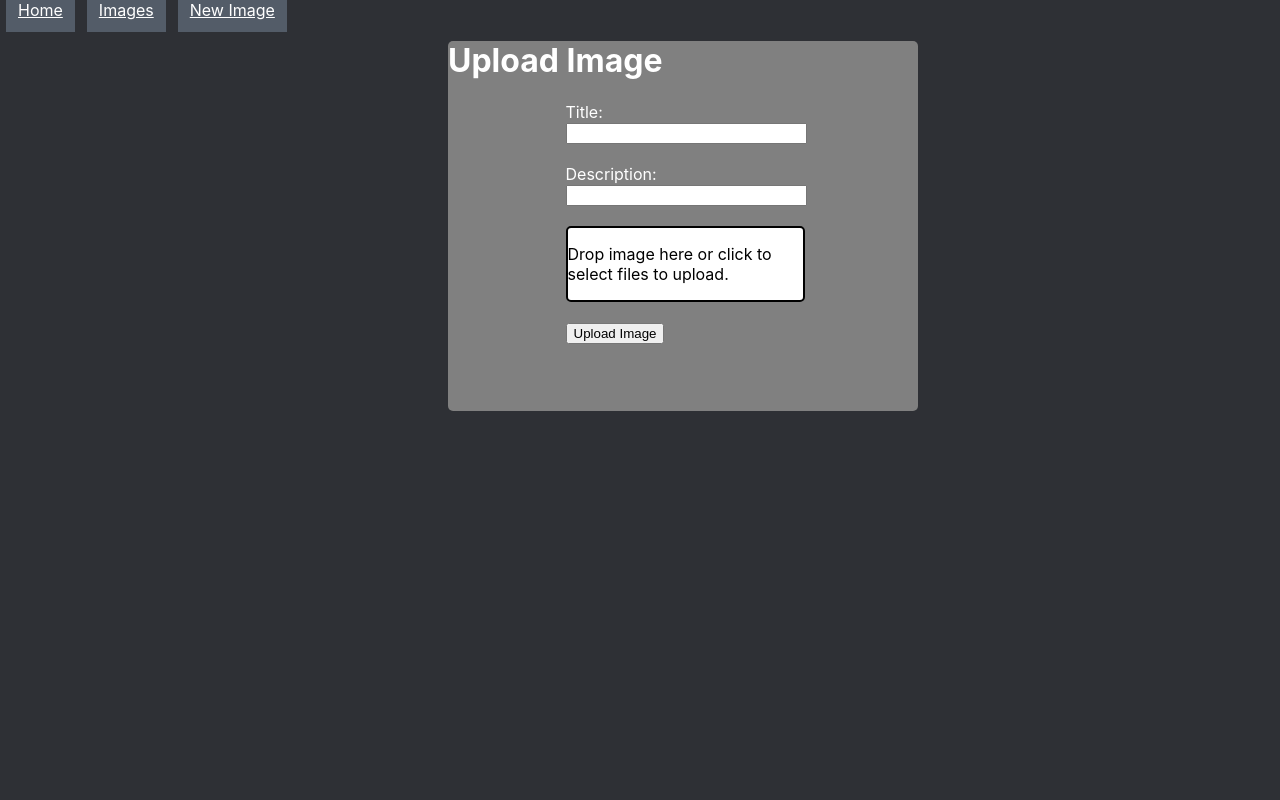
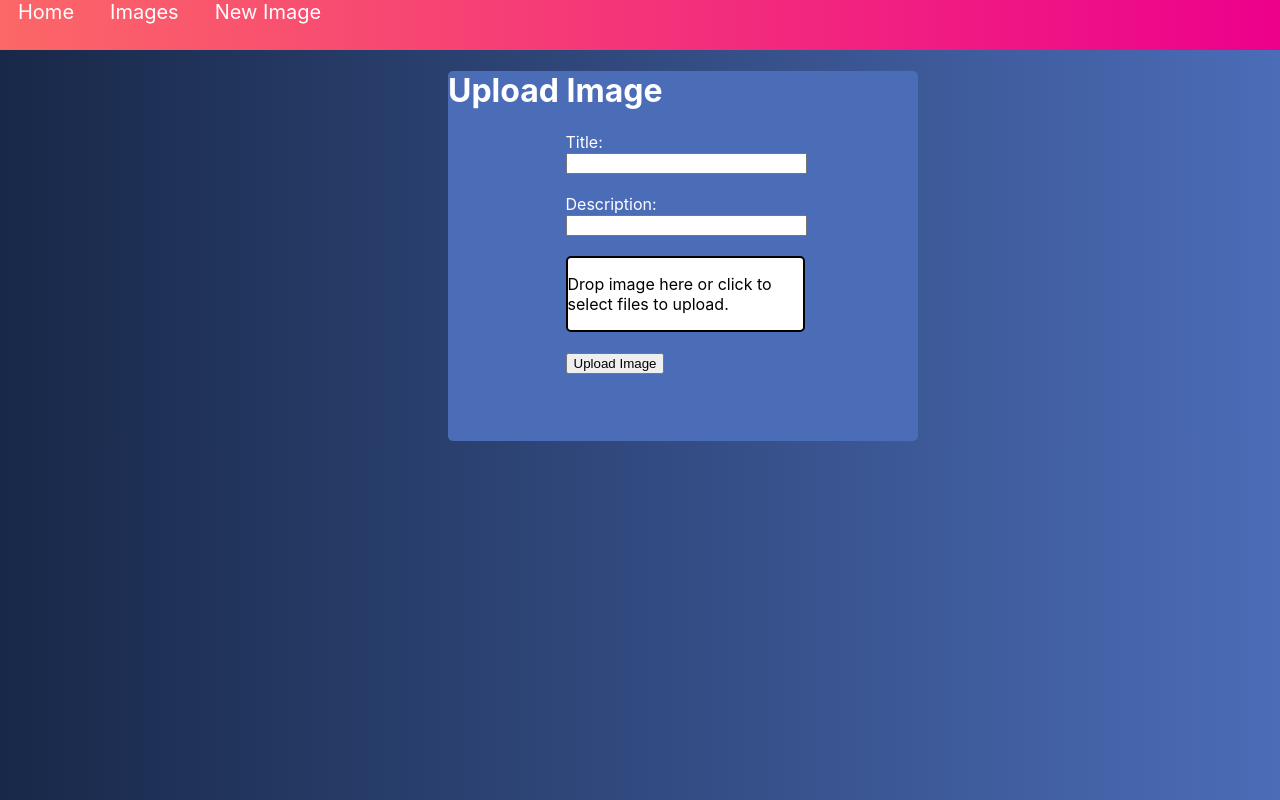
Before and after one commit to vineshpersaud/imager, a React (Create React App) app in the folder client/: page /images/new in a window 1280 px wide. Built offline with nearby package versions, Linux system fonts and the light colour scheme.

Commit message:
update style

```diff
--- a/client/src/components/CommentCard.css
+++ b/client/src/components/CommentCard.css
@@ -1,5 +1,5 @@
 .comment{
-  background-color: #535c68;
+  background-color: #4b6cb7;
   border-radius:15px 15px 15px 0px;
   width: 25%;
   margin-left: 140px;
--- a/client/src/components/ImageCard.css
+++ b/client/src/components/ImageCard.css
@@ -2,7 +2,7 @@
   float: left;
   margin: 1%;
 
-  background: #535c68;
+  background: #182848;
   width: 400px;
   height: 15%;
   box-shadow: 0 1px 3px rgba(0,0,0,0.12), 0 1px 2px rgba(0,0,0,0.24);
--- a/client/src/components/NavBar.css
+++ b/client/src/components/NavBar.css
@@ -1,9 +1,18 @@
 .navbar a{
-  width: 100px;
+ width: 100px;
+ height: 100%;
  padding: 12px;
- margin: 0 6px 6px;
- background: #535c68;
+ margin:6px;
+ padding-top: 10px;
  textDecoration: none;
  color: white;
+ text-decoration: none;
+ font-size: 20px;
+}
 
+.navbar{
+  background: #ec008c;  /* fallback for old browsers */
+  background: -webkit-linear-gradient(to right, #fc6767, #ec008c);  /* Chrome 10-25, Safari 5.1-6 */
+  background: linear-gradient(to right, #fc6767, #ec008c); /* W3C, IE 10+/ Edge, Firefox 16+, Chrome 26+, Opera 12+, Safari 7+ */
+  height:50px;
 }
--- a/client/src/containers/ImageForm.css
+++ b/client/src/containers/ImageForm.css
@@ -20,7 +20,7 @@
 }
 
 .formcard{
-  background-color: gray;
+  background-color: #4b6cb7;
   width: 470px;
   height: 370px;
   margin-left: 35%;
--- a/client/src/index.css
+++ b/client/src/index.css
@@ -1,6 +1,9 @@
 body {
+  background: #4b6cb7;  /* fallback for old browsers */
+  background: -webkit-linear-gradient(to right, #182848, #4b6cb7);  /* Chrome 10-25, Safari 5.1-6 */
+  background: linear-gradient(to right, #182848, #4b6cb7); /* W3C, IE 10+/ Edge, Firefox 16+, Chrome 26+, Opera 12+, Safari 7+ */
+
   color: white;
-  background-color: #2e3035;
   margin: 0;
   padding: 0;
   font-family: -apple-system, BlinkMacSystemFont, "Segoe UI", "Roboto", "Oxygen",
```
